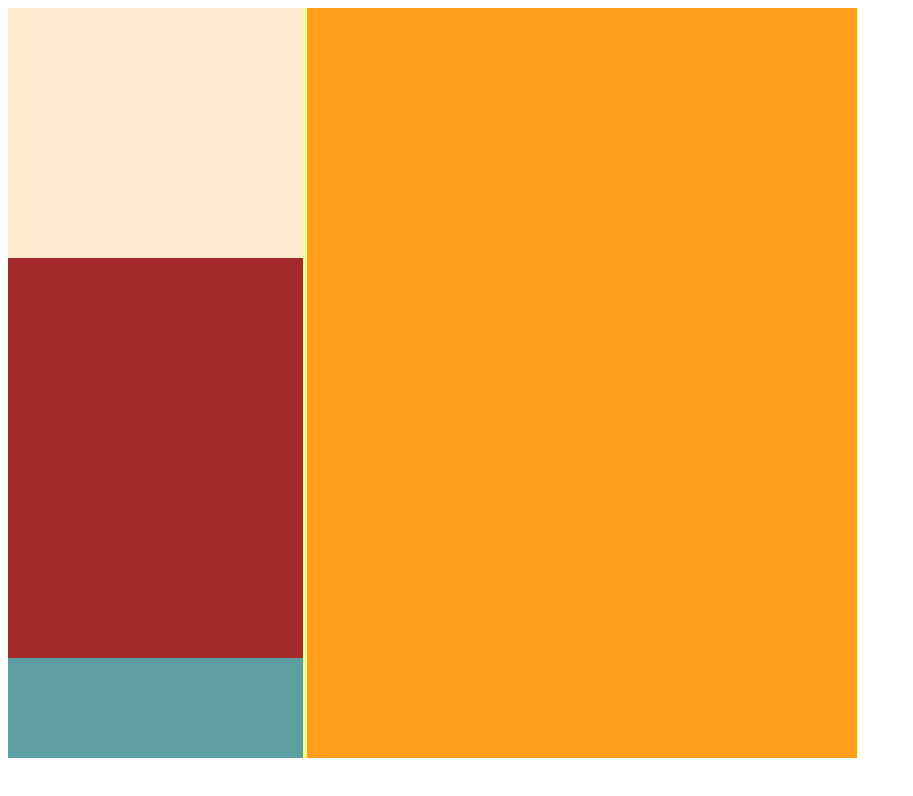
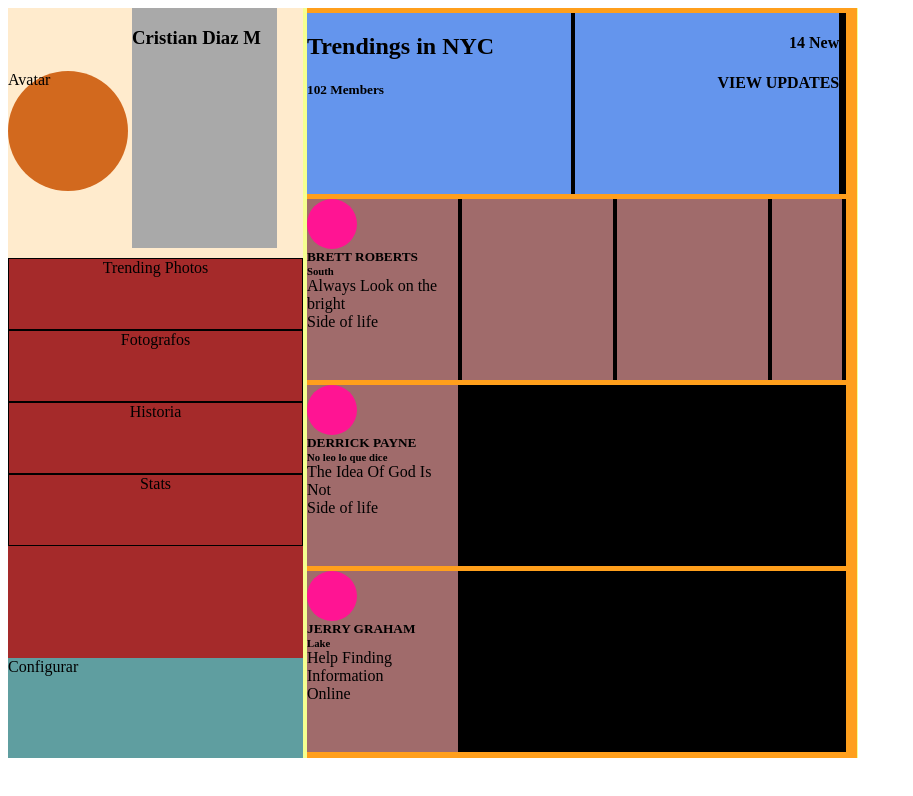
Before and after one commit to cdiaz2225/Ejercicio1, a plain HTML site: page index.html in a window 1280 px wide. Shown: the whole page, without its empty margins (0-913 px from the left). Drawn offline with Linux system fonts and the light colour scheme.

Commit message:
agregando mas codigo

```diff
--- a/assets/css/index.css
+++ b/assets/css/index.css
@@ -8,6 +8,7 @@
     height: 750px;
     width: 295px;
     display: inline-block;
+    vertical-align: top ;
 }
 #contenido{
     background-color: #FF9F1C;
@@ -30,3 +31,74 @@
     height: 100px;
     width: 295px;
 }
+#avatar{
+    background-color: chocolate;
+    width: 120px;
+    height: 120px;
+    display: inline-block;
+    vertical-align: top;
+    border-radius: 50%;
+    position: relative;
+    top:25%;
+}
+#info-usuario{
+    background-color: darkgray;
+    width: 145px;
+    height: 240px;
+    display: inline-block;
+    vertical-align: top;
+}
+.opcion{
+    height: 70px;
+    text-align: center;
+    border: 1px solid black;
+}
+.fila{
+    background-color: black;
+    width: 98%;
+    height: 181px;
+    margin-top: 5px;
+}
+.separadores{
+    width: 49%;
+    height: 181px;
+    background-color: cornflowerblue;
+    display: inline-block;
+    vertical-align: top;
+}
+.separadores h4{
+    text-align: right;
+}
+
+.columna{
+    width: 28%;
+    height: 100%;
+    background-color: #a06b6b;
+    display: inline-block;
+    margin: 0;
+    vertical-align: top;
+}
+.columna h5, .columna h6, .columna p{
+    margin: 0;
+}
+.foto{
+    width: 50px;
+    height: 50px;
+    background-color: deeppink;
+    border-radius: 50%;
+}
+.mitad-columna{
+    width: 13%;
+    height: 100%;
+    background-color: #a06b6b;
+    display: inline-block;
+    margin: 0;
+}
+.mitad-columna-foto{
+    margin: 0 auto;
+    width: 90%;
+    height: 10%;
+    margin-top: 20px;
+    background-color: floralwhite;
+    border-radius: 10% ;
+}
--- a/index.html
+++ b/index.html
@@ -10,11 +10,64 @@
 <body>
     <div id="contenedor">
         <div id="menu">
-            <div id="perfil"></div>
-            <div id="opciones"></div>
-            <div id="configuracion"></div>
+            <div id="perfil">
+               <div id="avatar">Avatar</div>
+               <div id="info-usuario">
+                   <h3>Cristian Diaz M</h3>
+               </div>
+            </div>
+            <div id="opciones">
+                <div class="opcion">Trending Photos</div>
+                <div class="opcion">Fotografos</div>
+                <div class="opcion">Historia</div>
+                <div class="opcion">Stats</div>
+            </div>
+            <div id="configuracion">Configurar</div>
         </div>
-        <div id="contenido"></div>
+        <div id="contenido">
+            <div class="fila">
+                <div class="separadores">
+                    <h2>Trendings in NYC</h2>
+                    <h5>102 Members</h5>
+                </div>
+                <div class="separadores">
+                    <h4>14 New</h4>
+                    <h4>VIEW UPDATES</h4>
+                </div>
+            </div>
+            <div class="fila">
+                <div class="columna">
+                    <div class="foto"></div>
+                    <h5>BRETT ROBERTS</h5>
+                    <h6>South</h6>
+                    <p>Always Look on the bright</p>
+                    <p>Side of life</p>
+                </div>
+                <div class="columna"></div>
+                <div class="columna"></div>
+                <div class="mitad-columna"></div>
+                    <div class="mitad-columna-foto"></div>
+                    <div class="mitad-columna-foto"></div>
+            </div>
+            <div class="fila">
+                <div class="columna">
+                    <div class="foto"></div>
+                    <h5>DERRICK PAYNE</h5>
+                    <h6>No leo lo que dice</h6>
+                    <p>The Idea Of God Is Not</p>
+                    <p>Side of life</p>
+                </div>
+            </div>
+            <div class="fila">
+                <div class="columna">
+                    <div class="foto"></div>
+                    <h5>JERRY GRAHAM</h5>
+                    <h6>Lake</h6>
+                    <p>Help Finding Information</p>
+                    <p>Online</p>
+                </div>
+            </div>
+        </div>
     </div>
 </body>
 </html>
```
